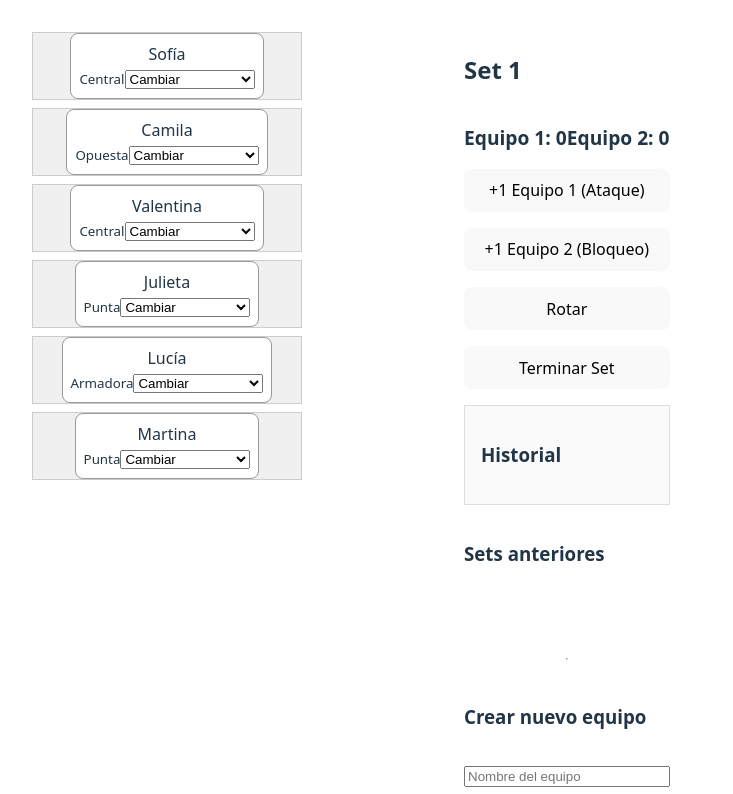
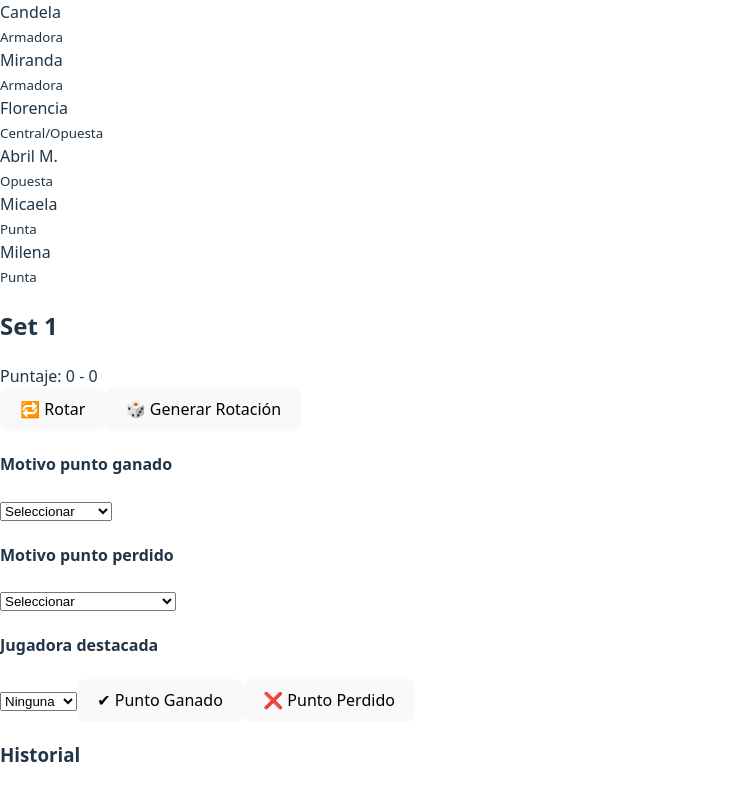
Before and after one commit to aivoley/simulador, a React (Vite) app: page /simulacion in a window 1280 px wide. Shown: the top 794 px of the page, without its empty margins (0-733 px from the left). Built offline with nearby package versions, Linux system fonts and the light colour scheme.

Commit message:
Simulacion.tsx

```diff
--- a/src/Simulacion.tsx
+++ b/src/Simulacion.tsx
@@ -1,220 +1,150 @@
-import React, { useState } from "react";
-import styled from "styled-components";
+import { useState } from "react";
 
-// Tipos de datos
-type Jugadora = {
-  nombre: string;
-  posiciones: string[];
-};
-
-type Formacion = Jugadora[];
-
-const jugadorasBase: Jugadora[] = [
-  { nombre: "Lucía", posiciones: ["Armadora"] },
-  { nombre: "Martina", posiciones: ["Punta"] },
-  { nombre: "Sofía", posiciones: ["Central"] },
-  { nombre: "Camila", posiciones: ["Opuesta"] },
-  { nombre: "Valentina", posiciones: ["Central"] },
-  { nombre: "Julieta", posiciones: ["Punta"] },
-  { nombre: "Agustina", posiciones: ["Líbero"] },
-  { nombre: "Emilia", posiciones: ["Armadora"] },
-  { nombre: "Paula", posiciones: ["Punta"] },
-  { nombre: "Renata", posiciones: ["Central"] },
+// Datos base
+const jugadorasBase = [
+  { nombre: "Candela", posiciones: ["Armadora"] },
+  { nombre: "Miranda", posiciones: ["Armadora"] },
+  { nombre: "Florencia", posiciones: ["Central", "Opuesta"] },
+  { nombre: "Abril M.", posiciones: ["Opuesta"] },
+  { nombre: "Micaela", posiciones: ["Punta"] },
+  { nombre: "Milena", posiciones: ["Punta"] },
+  { nombre: "Irina", posiciones: ["Punta", "Central"] },
+  { nombre: "Sol", posiciones: ["Punta"] },
+  { nombre: "Camila", posiciones: ["Central"] },
+  { nombre: "Josefina", posiciones: ["Central"] },
+  { nombre: "Abril S.", posiciones: ["Punta"] },
+  { nombre: "Julieta A", posiciones: ["Punta", "Líbero"] },
+  { nombre: "Julieta S", posiciones: ["Opuesta", "Líbero"] },
+  { nombre: "Carolina", posiciones: ["Punta", "Líbero"] },
+  { nombre: "Flavia", posiciones: ["Punta", "Líbero"] },
+  { nombre: "Agustina", posiciones: ["Punta"] },
 ];
 
-const zonas = ["5", "6", "1", "2", "3", "4"]; // orientación real
-
-const Simulacion: React.FC = () => {
-  const [formacion, setFormacion] = useState<Formacion>(jugadorasBase.slice(0, 6));
-  const [banco, setBanco] = useState(jugadorasBase.slice(6));
+export default function Simulador() {
+  const [formacion, setFormacion] = useState(jugadorasBase.slice(0, 6));
+  const [suplentes, setSuplentes] = useState(jugadorasBase.slice(6));
   const [rotacion, setRotacion] = useState(0);
+  const [setActual, setSetActual] = useState(1);
+  const [setsAnteriores, setSetsAnteriores] = useState<number[][]>([]);
   const [puntosSet, setPuntosSet] = useState<[number, number]>([0, 0]);
   const [historial, setHistorial] = useState<string[]>([]);
-  const [setActual, setSetActual] = useState(1);
-  const [sets, setSets] = useState<[number, number][]>([]);
+  const [motivoGanado, setMotivoGanado] = useState("");
+  const [motivoPerdido, setMotivoPerdido] = useState("");
+  const [jugadoraGanadora, setJugadoraGanadora] = useState<string | null>(null);
+
+  const zonas = [
+    { area: "z1", nombre: "Zona 1" },
+    { area: "z6", nombre: "Zona 6" },
+    { area: "z5", nombre: "Zona 5" },
+    { area: "z4", nombre: "Zona 4" },
+    { area: "z3", nombre: "Zona 3" },
+    { area: "z2", nombre: "Zona 2" },
+  ];
 
   const rotar = () => {
-    const nueva = [...formacion];
-    const orden = [0, 1, 2, 3, 4, 5];
-    const rotada = orden.map((i) => nueva[(i + 5) % 6]);
-    setFormacion(rotada);
-    setRotacion((prev) => (prev + 1) % 6);
+    const nueva = [
+      formacion[5], // 2 → 1
+      formacion[0], // 1 → 6
+      formacion[1], // 6 → 5
+      formacion[2], // 5 → 4
+      formacion[3], // 4 → 3
+      formacion[4], // 3 → 2
+    ];
+    setFormacion(nueva);
+    setRotacion((r) => (r + 1) % 6);
   };
 
-  const cambiarJugadora = (zonaIdx: number, nueva: string) => {
-    const jugadora = banco.find((j) => j.nombre === nueva);
-    if (!jugadora) return;
-    const reemplazada = formacion[zonaIdx];
-    const nuevaFormacion = [...formacion];
-    nuevaFormacion[zonaIdx] = jugadora;
-    setFormacion(nuevaFormacion);
-    setBanco([...banco.filter((j) => j.nombre !== nueva), reemplazada]);
+  const registrarPunto = (resultado: "ganado" | "perdido") => {
+    const descripcion = resultado === "ganado"
+      ? `✔ ${puntosSet[0] + 1}-${puntosSet[1]}: ${motivoGanado} ${jugadoraGanadora ?? ""}`
+      : `❌ ${puntosSet[0]}-${puntosSet[1] + 1}: ${motivoPerdido}`;
+    setHistorial([...historial, descripcion]);
+    if (resultado === "ganado") setPuntosSet([puntosSet[0] + 1, puntosSet[1]]);
+    else setPuntosSet([puntosSet[0], puntosSet[1] + 1]);
+    setMotivoGanado("");
+    setMotivoPerdido("");
+    setJugadoraGanadora(null);
   };
 
-  const agregarPunto = (equipo: number, motivo: string) => {
-    const nuevos = [...puntosSet];
-    nuevos[equipo]++;
-    setPuntosSet(nuevos);
-    setHistorial([...historial, `Equipo ${equipo + 1}: ${motivo}`]);
+  const generarRotacion = () => {
+    const mezcladas = [...jugadorasBase].sort(() => 0.5 - Math.random()).slice(0, 6);
+    setFormacion(mezcladas);
+    setRotacion(0);
+    setPuntosSet([0, 0]);
+    setHistorial([]);
   };
 
-  const terminarSet = () => {
-    setSets([...sets, puntosSet]);
-    setPuntosSet([0, 0]);
-    setHistorial([]);
-    setSetActual(setActual + 1);
+  const cambiarJugadora = (zona: number, nueva: string) => {
+    const index = formacion.findIndex(j => j.nombre === nueva);
+    if (index === -1) {
+      const nuevaJugadora = jugadorasBase.find(j => j.nombre === nueva);
+      const nuevaFormacion = [...formacion];
+      if (nuevaJugadora) nuevaFormacion[zona] = nuevaJugadora;
+      setFormacion(nuevaFormacion);
+      // Actualizar suplentes después de cambiar
+      setSuplentes(suplentes.filter(s => s.nombre !== nueva));
+    }
   };
 
-  const [nuevoEquipo, setNuevoEquipo] = useState<{ nombre: string; jugadoras: string[] }>({
-    nombre: "",
-    jugadoras: [],
-  });
-
-  const crearEquipo = () => {
-    const nuevas = jugadorasBase.filter((j) => nuevoEquipo.jugadoras.includes(j.nombre));
-    setFormacion(nuevas);
-    setBanco(jugadorasBase.filter((j) => !nuevoEquipo.jugadoras.includes(j.nombre)));
-    setNuevoEquipo({ nombre: "", jugadoras: [] });
-    setPuntosSet([0, 0]);
-    setHistorial([]);
-    setRotacion(0);
+  const agregarSuplente = (jugadora: string) => {
+    const index = formacion.findIndex(j => j.nombre === jugadora);
+    if (index !== -1) {
+      const jugadoraQueSale = formacion[index];
+      setSuplentes([...suplentes, jugadoraQueSale]);
+      const nuevaFormacion = [...formacion];
+      nuevaFormacion[index] = jugadorasBase.find(j => j.nombre === jugadora) ?? nuevaFormacion[index];
+      setFormacion(nuevaFormacion);
+    }
   };
 
   return (
-    <Container>
-      <Cancha>
+    <div className="container">
+      <div className="cancha">
         {zonas.map((zona, idx) => (
-          <Zona key={zona} area={zona}>
-            <JugadoraCard>
+          <div key={zona.area} className={`zona zona-${zona.area}`}>
+            <div className="jugadora-card">
               <div>{formacion[idx]?.nombre}</div>
               <small>{formacion[idx]?.posiciones.join("/")}</small>
-              <select onChange={(e) => cambiarJugadora(idx, e.target.value)} value="">
-                <option value="">Cambiar</option>
-                {banco.map((j) => (
-                  <option key={j.nombre} value={j.nombre}>
-                    {j.nombre} ({j.posiciones.join("/")})
-                  </option>
-                ))}
-              </select>
-            </JugadoraCard>
-          </Zona>
+            </div>
+          </div>
         ))}
-      </Cancha>
-
-      <Panel>
+      </div>
+      <div className="panel">
         <h2>Set {setActual}</h2>
-        <Marcador>
-          <span>Equipo 1: {puntosSet[0]}</span>
-          <span>Equipo 2: {puntosSet[1]}</span>
-        </Marcador>
-        <button onClick={() => agregarPunto(0, "Ataque")}>+1 Equipo 1 (Ataque)</button>
-        <button onClick={() => agregarPunto(1, "Bloqueo")}>+1 Equipo 2 (Bloqueo)</button>
-        <button onClick={rotar}>Rotar</button>
-        <button onClick={terminarSet}>Terminar Set</button>
-
-        <Historial>
+        <div>Puntaje: {puntosSet[0]} - {puntosSet[1]}</div>
+        <button onClick={rotar}>🔁 Rotar</button>
+        <button onClick={generarRotacion}>🎲 Generar Rotación</button>
+        <div>
+          <h4>Motivo punto ganado</h4>
+          <select value={motivoGanado} onChange={(e) => setMotivoGanado(e.target.value)}>
+            <option value="">Seleccionar</option>
+            {["ACE", "ATAQUE", "BLOQUEO", "TOQUE", "ERROR RIVAL"].map(m => <option key={m}>{m}</option>)}
+          </select>
+          <h4>Motivo punto perdido</h4>
+          <select value={motivoPerdido} onChange={(e) => setMotivoPerdido(e.target.value)}>
+            <option value="">Seleccionar</option>
+            {["ERROR DE SAQUE", "ERROR DE ATAQUE", "BLOQUEO RIVAL", "ERROR NO FORZADO", "ERROR DE RECEPCION", "ATAQUE RIVAL", "SAQUE RIVAL"].map(m => <option key={m}>{m}</option>)}
+          </select>
+          <h4>Jugadora destacada</h4>
+          <select value={jugadoraGanadora ?? ""} onChange={(e) => setJugadoraGanadora(e.target.value)}>
+            <option value="">Ninguna</option>
+            {formacion.map(j => <option key={j.nombre}>{j.nombre}</option>)}
+          </select>
+          <button onClick={() => registrarPunto("ganado")}>✔ Punto Ganado</button>
+          <button onClick={() => registrarPunto("perdido")}>❌ Punto Perdido</button>
+        </div>
+        <div>
           <h3>Historial</h3>
-          <ul>
-            {historial.map((p, i) => (
-              <li key={i}>{p}</li>
-            ))}
-          </ul>
-        </Historial>
-
-        <h3>Sets anteriores</h3>
-        <ul>
-          {sets.map((set, i) => (
-            <li key={i}>Set {i + 1}: {set[0]} - {set[1]}</li>
-          ))}
-        </ul>
-
-        <hr />
-
-        <h3>Crear nuevo equipo</h3>
-        <input
-          type="text"
-          placeholder="Nombre del equipo"
-          value={nuevoEquipo.nombre}
-          onChange={(e) => setNuevoEquipo({ ...nuevoEquipo, nombre: e.target.value })}
-        />
-        <h4>Seleccionar jugadoras (6)</h4>
-        <select
-          multiple
-          size={6}
-          value={nuevoEquipo.jugadoras}
-          onChange={(e) =>
-            setNuevoEquipo({
-              ...nuevoEquipo,
-              jugadoras: Array.from(e.target.selectedOptions, (opt) => opt.value),
-            })
-          }
-        >
-          {jugadorasBase.map((j) => (
-            <option key={j.nombre} value={j.nombre}>
-              {j.nombre} ({j.posiciones.join("/")})
-            </option>
-          ))}
-        </select>
-        <button disabled={nuevoEquipo.jugadoras.length !== 6} onClick={crearEquipo}>
-          ✅ Crear equipo
-        </button>
-      </Panel>
-    </Container>
+          <ul>{historial.map((p, i) => <li key={i}>{p}</li>)}</ul>
+        </div>
+        <div>
+          <h4>Suplentes</h4>
+          <select onChange={(e) => agregarSuplente(e.target.value)}>
+            <option value="">Seleccionar suplente</option>
+            {suplentes.map(s => <option key={s.nombre}>{s.nombre}</option>)}
+          </select>
+        </div>
+      </div>
+    </div>
   );
-};
-
-export default Simulacion;
-
-// Styled Components
-const Container = styled.div`
-  display: flex;
-  gap: 2rem;
-  padding: 2rem;
-`;
-
-const Cancha = styled.div`
-  display: grid;
-  grid-template-areas:
-    "4 3 2"
-    "5 6 1";
-  gap: 0.5rem;
-  width: 400px;
-  height: 300px;
-`;
-
-const Zona = styled.div<{ area: string }>`
-  grid-area: ${(props) => props.area};
-  background: #f0f0f0;
-  border: 1px solid #ccc;
-  display: flex;
-  align-items: center;
-  justify-content: center;
-  flex-direction: column;
-`;
-
-const JugadoraCard = styled.div`
-  background: #fff;
-  border: 1px solid #999;
-  border-radius: 0.5rem;
-  padding: 0.5rem;
-  text-align: center;
-`;
-
-const Panel = styled.div`
-  display: flex;
-  flex-direction: column;
-  gap: 1rem;
-`;
-
-const Historial = styled.div`
-  background: #fafafa;
-  border: 1px solid #ddd;
-  padding: 1rem;
-`;
-
-const Marcador = styled.div`
-  display: flex;
-  justify-content: space-between;
-  font-size: 1.2rem;
-  font-weight: bold;
-`;
+}
```
